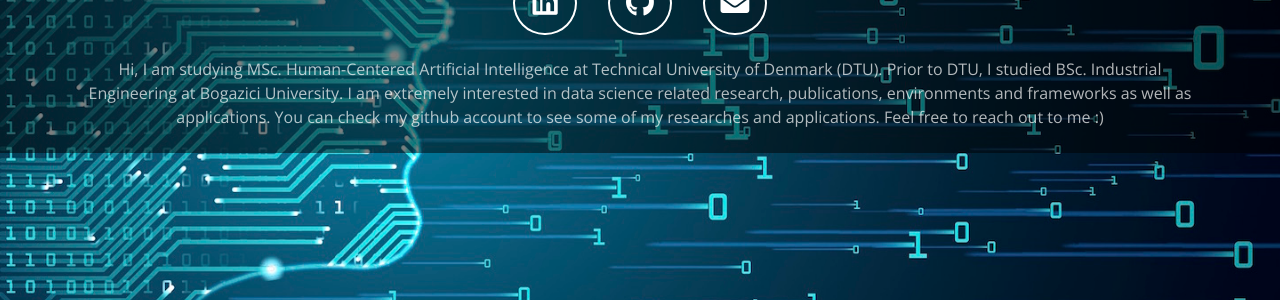
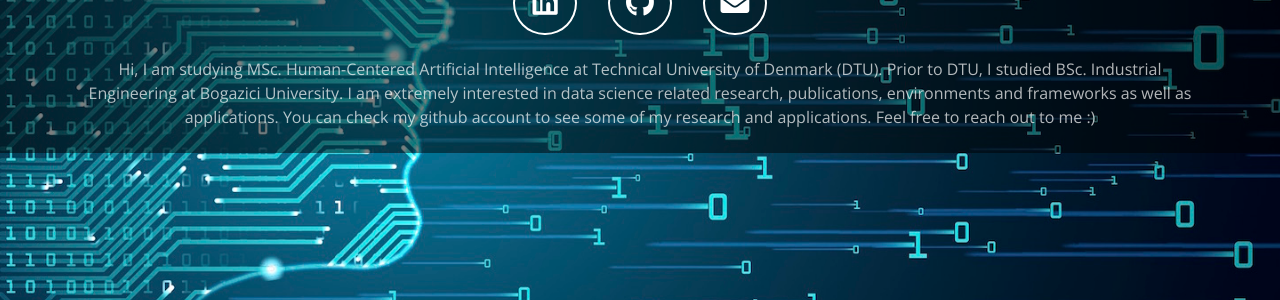
Before and after one commit to SukruHan/SukruHan.github.io, a Jekyll site: the page built from index.html, in a window 1280 px wide. Shown: the part 402-702 px from the top of the page. Built offline with Jekyll 4.4.1, drawn with Linux system fonts in a browser that asks for light colours; nearby versions of some CDN libraries.

Commit message:
Update _config.yml

```diff
--- a/_config.yml
+++ b/_config.yml
@@ -76,6 +76,6 @@ links:
 #extra_html:
 extra_html: >
     Hi, I am studying MSc. Human-Centered Artificial Intelligence at Technical University of Denmark (DTU).
-    Prior to DTU, I studied BSc. Industrial Engineering at Bogazici University. I am extremely interested in data science related research, publications, environments and frameworks as well as applications. You can check my github account to see some of my researches and applications. Feel free to reach out to me :)
+    Prior to DTU, I studied BSc. Industrial Engineering at Bogazici University. I am extremely interested in data science related research, publications, environments and frameworks as well as applications. You can check my github account to see some of my research and applications. Feel free to reach out to me :)
 
 #EOF
```
